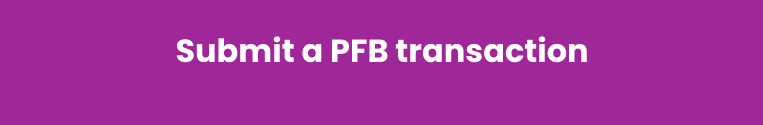
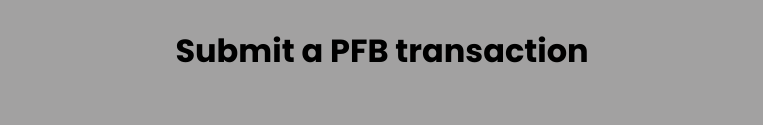
Before and after one commit to ezraike/Celestia_PFB_UI, a website: page public/index.html in a window 1280 px wide. Shown: the part 331-456 px from the top of the page, without its empty margins (258-1021 px from the left). Drawn offline with nearby package versions, Linux system fonts and the light colour scheme.

Commit message:
Update style.css

```diff
--- a/public/style.css
+++ b/public/style.css
@@ -1,11 +1,10 @@
-/* Font family */
+
 @import url('https://fonts.googleapis.com/css?family=Poppins:400,500,600,700&display=swap');
 
-/* Body styles */
 body {
   font-family: 'Poppins', sans-serif;
-  color: #ffffff;
-  background-color: #a0279a;
+  color: #b2a7a7;
+  background-color: #a2a1a1;
   display: flex;
   flex-direction: column;
   align-items: center;
@@ -16,7 +15,7 @@ body {
 header h1 {
   display: flex;
   font-family: 'Poppins';
-  color: white;
+  color: black;
   margin-bottom: 50px;
   align-items: center;
   justify-content: center;
@@ -24,7 +23,7 @@ header h1 {
   text-align: center;
 }
 
-/* Form styles */
+
 form {
   display: flex;
   flex-direction: column;
@@ -56,7 +55,6 @@ form input {
 
 
 
-/* Result styles */
 .success {
   color: #ffffff;
 }
```
